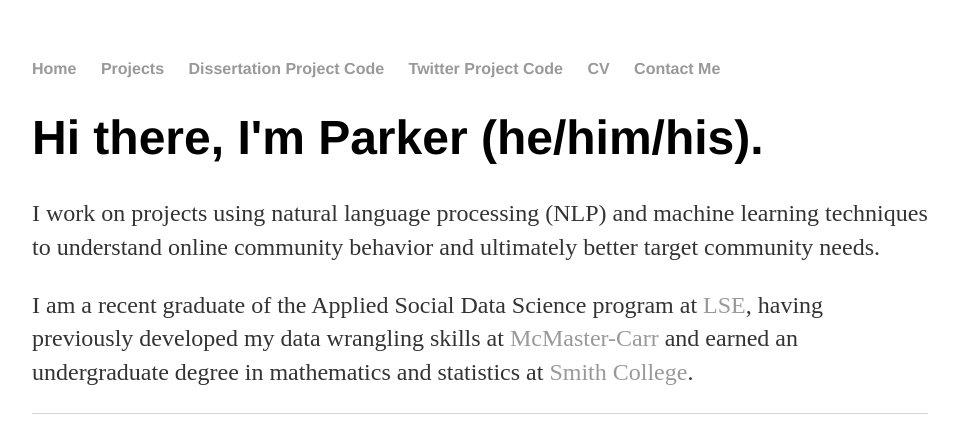
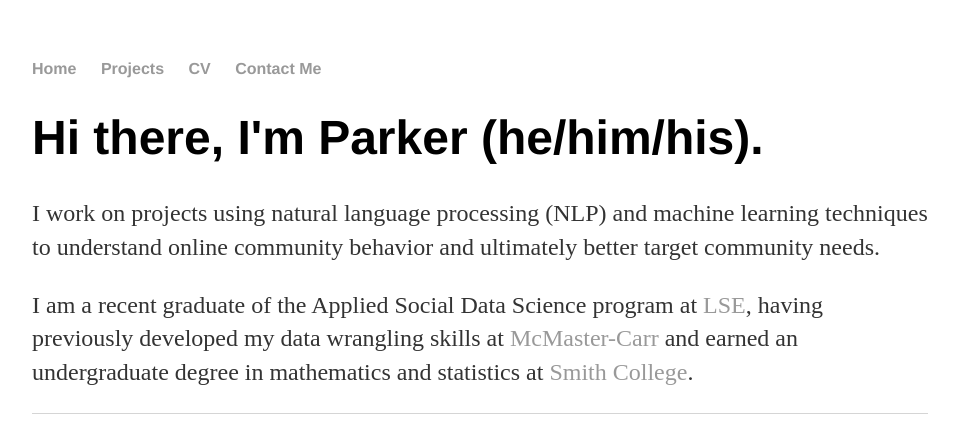
Before and after one commit to parkerf20/parkerf20.github.io, a plain HTML site: page index.html in a window 1280 px wide. Shown: the whole page, without its empty margins (160-1118 px from the left). Drawn offline with Linux system fonts and the light colour scheme.

Commit message:
Update index.html

```diff
--- a/index.html
+++ b/index.html
@@ -10,8 +10,6 @@
     		<ul>
         		<li><a href="/">Home</a></li>
 			<li><a href="/projects">Projects</a></li>
-	        	<li><a href="https://github.com/parkerf20/dissertation">Dissertation Project Code</a></li>
-			<li><a href="https://github.com/parkerf20/twitter/">Twitter Project Code</a></li>
         		<li><a href="https://drive.google.com/file/d/1ZdnKzvqnOHguknOkTd1A3DufJw5r8uv8/view">CV</a></li>
 			<li><a href="mailto:parker.foe20@gmail.com">Contact Me</a></li>
     		</ul>
```
